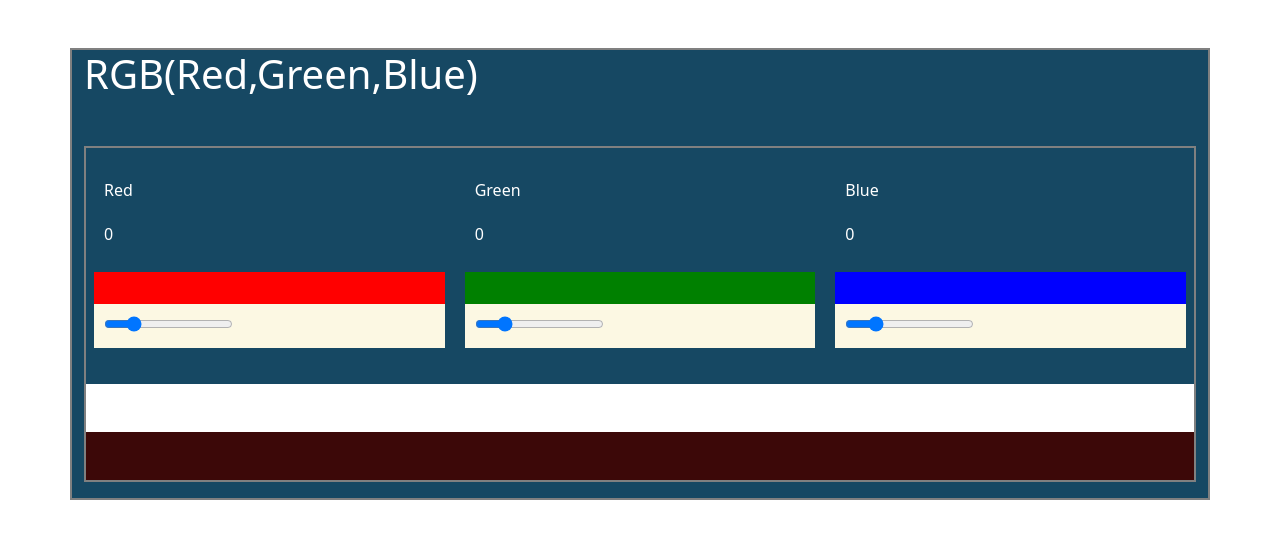
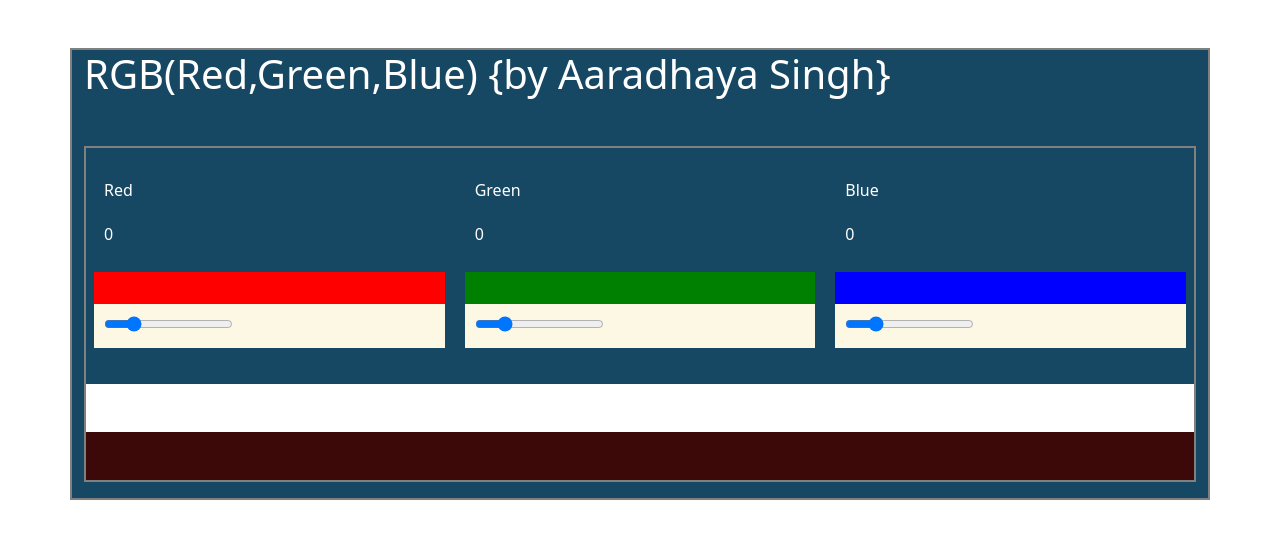
Before and after one commit to aaradhayasingh811/color_code_gen, a plain HTML site: page index.html in a window 1280 px wide. Drawn offline with nearby package versions, Linux system fonts and the light colour scheme.

Commit message:
Update index.html

```diff
--- a/index.html
+++ b/index.html
@@ -14,7 +14,7 @@
 <body>
 
     <div class="container mt-5">
-        <h1>RGB(Red,Green,Blue)</h1>
+        <h1>RGB(Red,Green,Blue) {by Aaradhaya Singh}</h1>
         <div class="main mt-5">
             <div class="row">
                 <div class="col">
```
